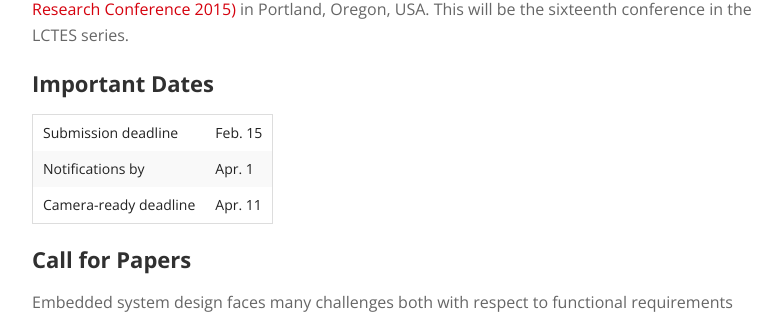
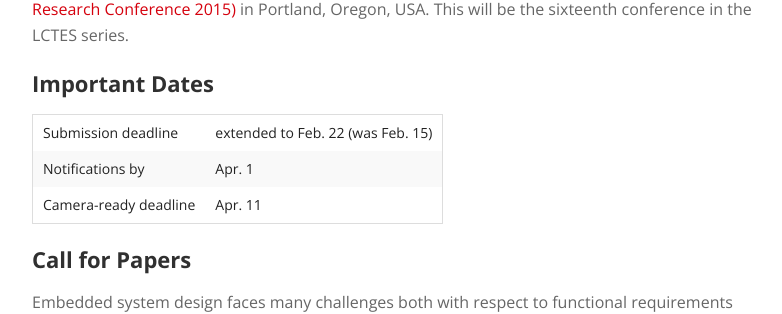
Before and after one commit to GSathish/lctes2015, a Jekyll site: the page built from index.html, in a window 1280 px wide and 900 px high, scrolled down 420 px. Shown: the part 137-451 px from the top of the window, without its empty margins (28-810 px from the left). Built offline with Jekyll 4.4.1, drawn with Linux system fonts in a browser that asks for light colours.

Commit message:
Extended submission deadline

```diff
--- a/index.html
+++ b/index.html
@@ -15,7 +15,7 @@ current: home
 <h2>Important Dates</h2>
 <table>
 <tr>
-<td>Submission deadline</td><td>Feb. 15</td>
+<td>Submission deadline</td><td>extended to Feb. 22 (was Feb. 15)</td>
 </tr>
 <tr>
 <td>Notifications by</td><td>Apr. 1</td>
```
